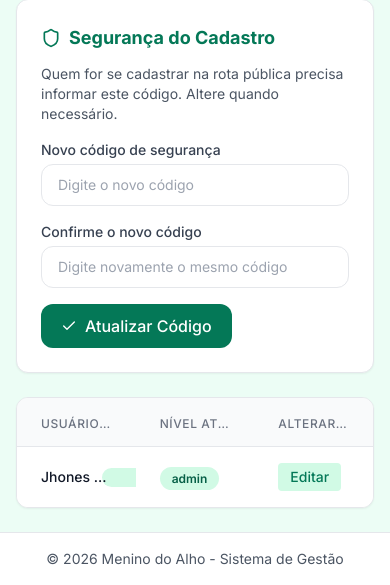
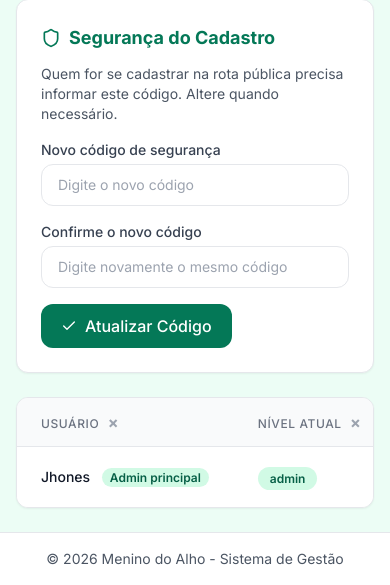
Before and after one commit to daft4jhonesjr/sistema-menino-do-alho, a Flask app: page /gerenciar_usuarios in a window 390 px wide. Shown: the part 546-1131 px from the top of the page. Run offline with Flask 3, Linux system fonts and the light colour scheme; a user stored in the database is signed in; data comes from the database, SQL or seed files in the repository; some libraries are stand-ins or nearby versions.

Commit message:
fix: corrigido quebra de layout das tabelas no celular desativando table-layout fixed no mobile

```diff
--- a/templates/base.html
+++ b/templates/base.html
@@ -86,22 +86,36 @@
         }
     </style>
     <style>
-        /* CSS para o Redimensionador de Tabelas */
+        /* CSS para o Redimensionador de Tabelas (Responsivo) */
         table.resizable {
-            table-layout: fixed;
             width: 100%;
         }
-        table.resizable th {
-            position: relative;
-            overflow: hidden;
-            white-space: nowrap;
-            text-overflow: ellipsis;
+
+        /* Regras exclusivas para Desktop (Telas Grandes) */
+        @media (min-width: 1024px) {
+            table.resizable {
+                table-layout: fixed;
+            }
+            table.resizable th, table.resizable td {
+                position: relative;
+                overflow: hidden;
+                white-space: nowrap;
+                text-overflow: ellipsis;
+            }
         }
-        table.resizable td {
-            overflow: hidden;
-            white-space: nowrap;
-            text-overflow: ellipsis;
+
+        /* Regras exclusivas para Mobile/Tablet */
+        @media (max-width: 1023px) {
+            table.resizable th, table.resizable td {
+                white-space: nowrap;
+                padding-right: 25px;
+            }
+            .resizer {
+                display: none !important;
+            }
         }
+
+        /* Barrinha do Resizer (Desktop) */
         .resizer {
             position: absolute;
             top: 0;
@@ -114,7 +128,7 @@
             transition: background-color 0.2s;
         }
         .resizer:hover, .resizer.resizing {
-            background-color: #10b981; /* Cor Emerald-500 para combinar com o tema */
+            background-color: #10b981;
             border-right: 1px solid #047857;
         }
     </style>
```
